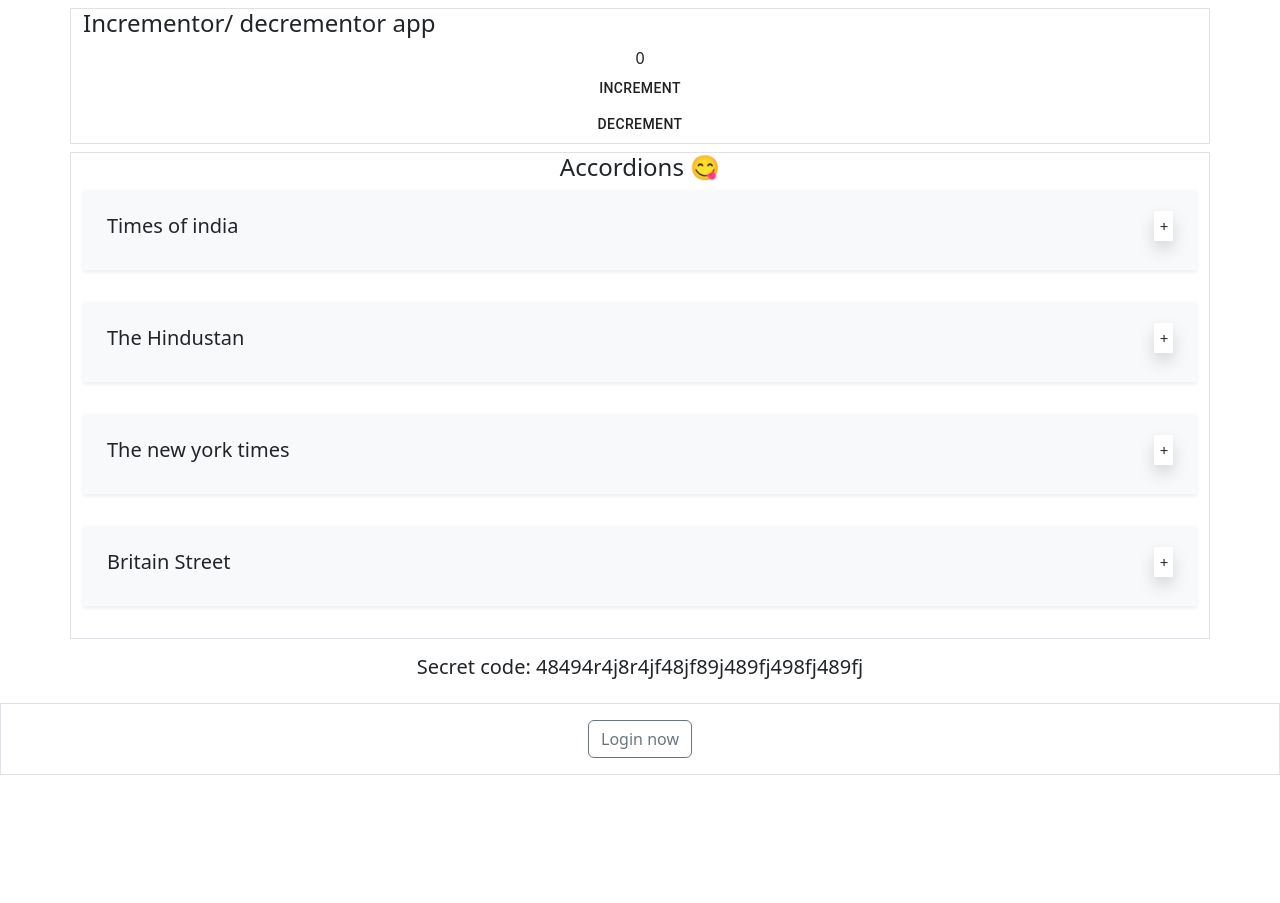
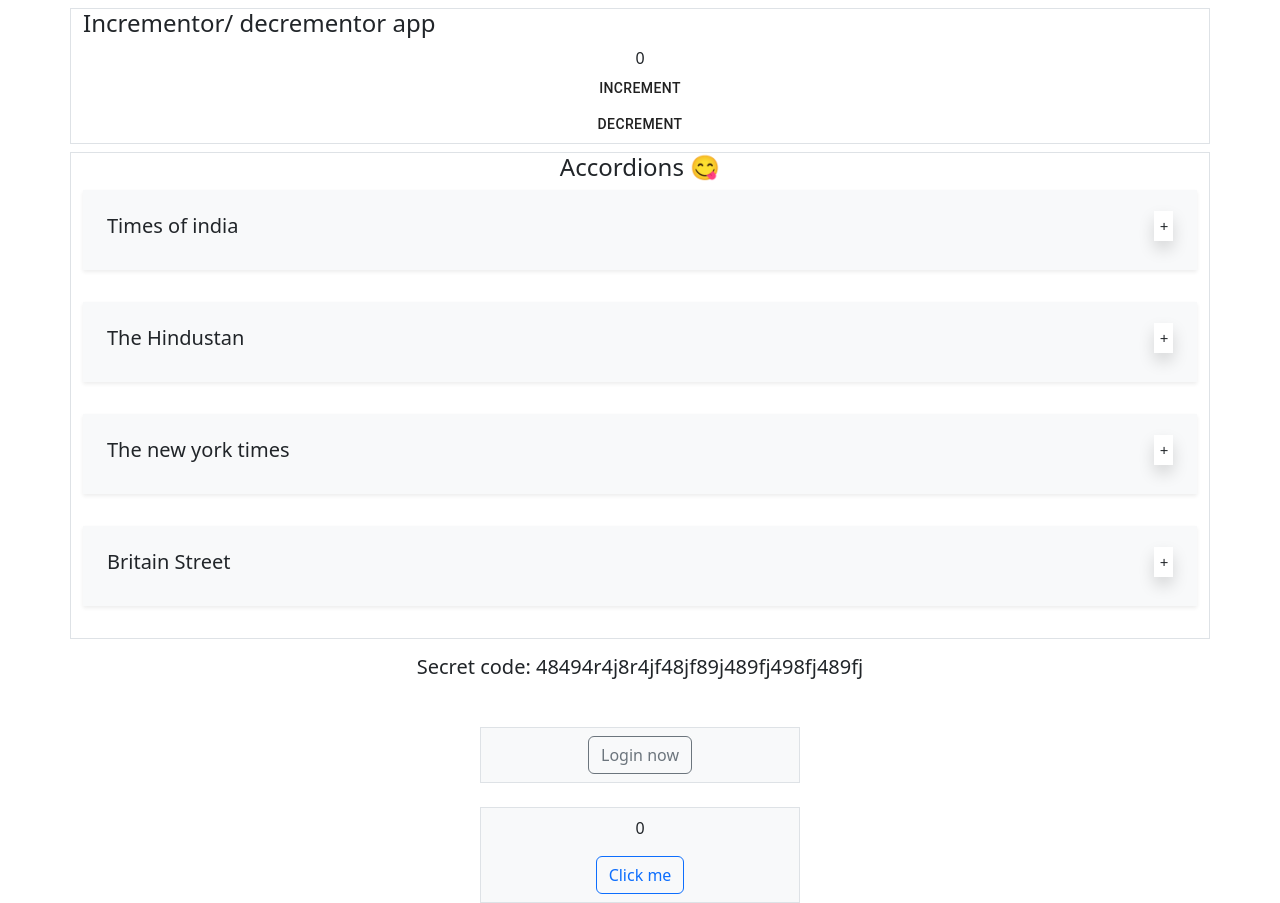
Before and after one commit to Kumarabh/react-learn-1, a React (Create React App) app: page / in a window 1280 px wide. Before the commit the page ends 800 px from the top, so only its background shows below. Built offline with nearby package versions, Linux system fonts and the light colour scheme.

Commit message:
feat: use effect example, login using context

```diff
--- a/src/components/App.jsx
+++ b/src/components/App.jsx
@@ -3,6 +3,7 @@ import Accordion from './accordion/accordions';
 import GrandParent from './context/GrandParent';
 import IncrementorDecrementor from './incrementDecrement/IncrementorDecrementor';
 import Authenticator from './loginUsingContext/Authenticator';
+import UseEffectExample from './useEffectExample/useEffectExample';
 
 function App() {
     return(
@@ -11,6 +12,7 @@ function App() {
      <Accordion />
      <GrandParent />
      <Authenticator />
+     <UseEffectExample />
      </>
     )
 
--- a/src/components/loginUsingContext/Auth.jsx
+++ b/src/components/loginUsingContext/Auth.jsx
@@ -6,7 +6,7 @@ const Auth = () => {
 
     return (
         <>
-        <div className="container-fluid d-flex justify-content-center border p-3">
+        <div className="container d-flex justify-content-center w-25 border p-2 bg-light mt-4 ">
             {
                 authC.status ? <h6>You are logged In 😊 </h6>
                 : <button className='btn btn-outline-secondary'
--- /dev/null
+++ b/src/components/useEffectExample/useEffectExample.jsx
@@ -0,0 +1,20 @@
+import React, { useEffect, useState } from 'react';
+
+function UseEffectExample () {
+
+    const [state, setState] = useState(0);
+
+    useEffect(() => {alert('STATE CHANGED / USE EFFECT Hook triggerd/ Rendered again')}, [state])
+
+    return (
+        <>
+            <div className="d-flex container flex-column align-items-center w-25 border p-2 bg-light mt-4">
+            <p>{state}</p>
+            <button className='btn btn-outline-primary' onClick={() => {setState(state + 1)}}>Click me</button>
+            </div>
+        </>
+    )
+
+}
+
+export default UseEffectExample;
```
